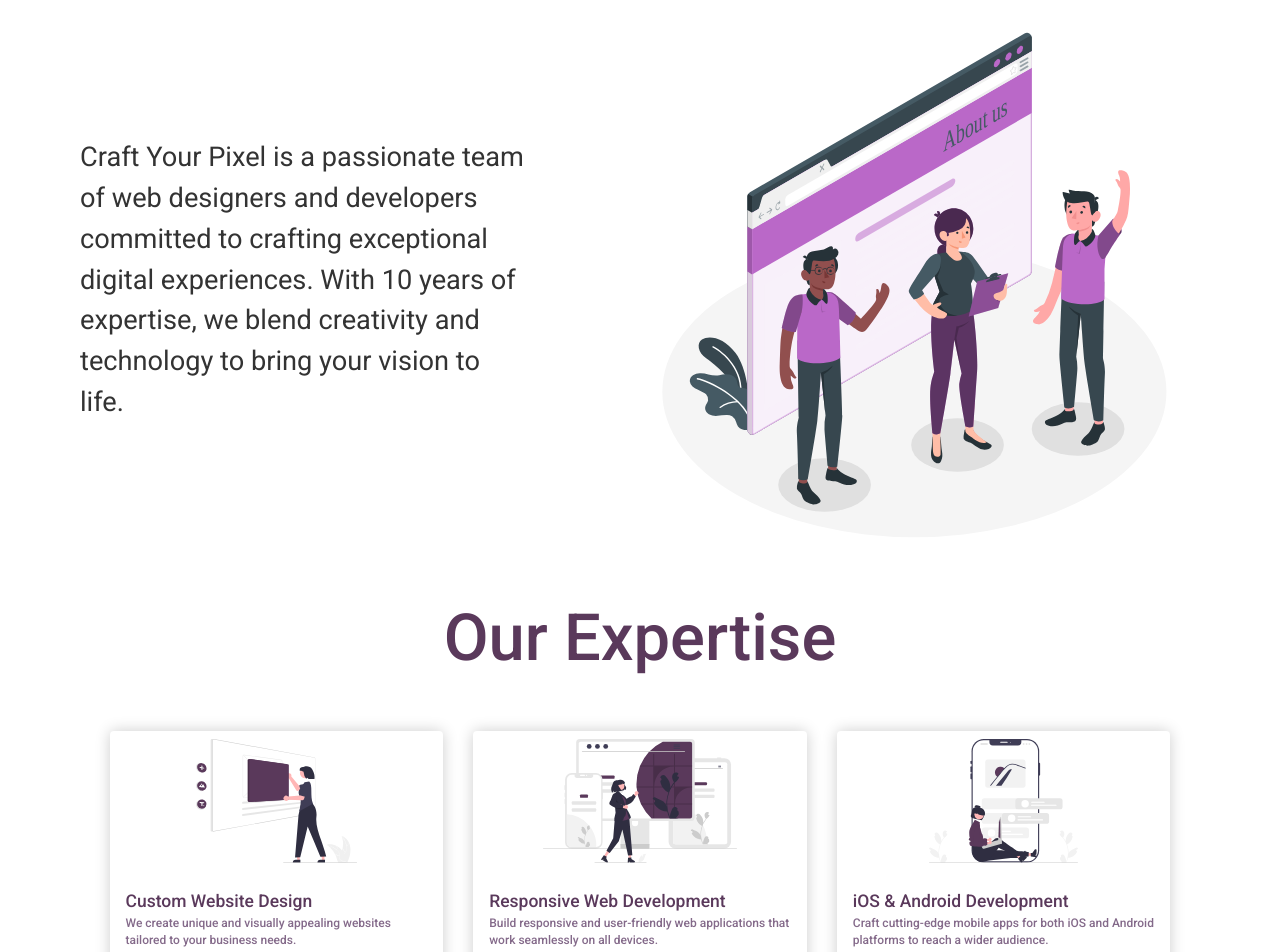
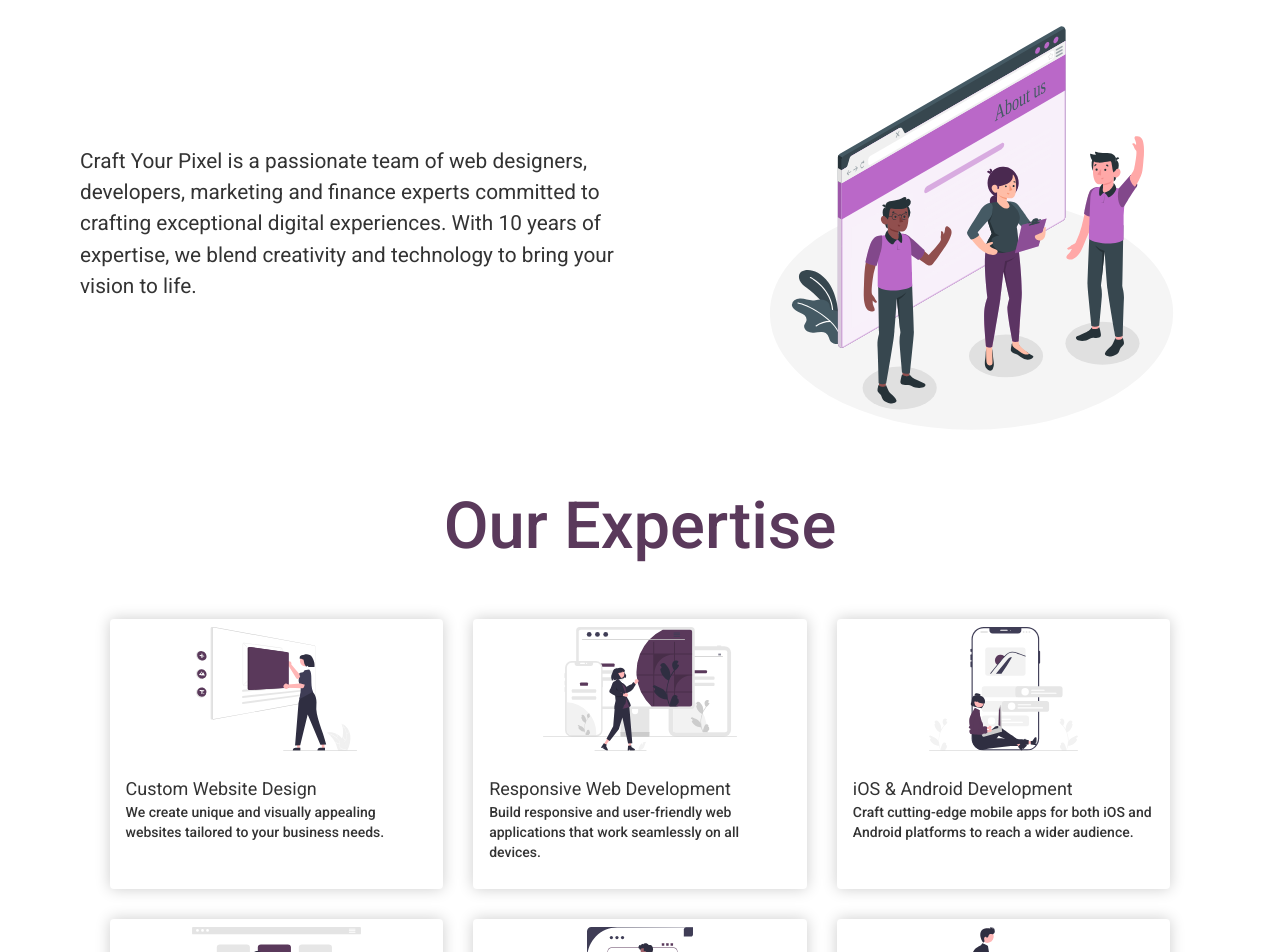
Before and after one commit to marko1996dj/craft-your-pixel-next, a Next.js app: page / in a window 1280 px wide. Shown: the part 940-1892 px from the top of the page. Built offline with nearby package versions, Linux system fonts and the light colour scheme.

Commit message:
small CSS changes

```diff
--- a/src/components/ServiceCard/ServiceCard.tsx
+++ b/src/components/ServiceCard/ServiceCard.tsx
@@ -33,11 +33,15 @@
                     width: 'auto',
                 }}
             />
-            <CardContent>
-                <Typography variant="h6" component="div">
+            <CardContent
+                sx={{
+                    minHeight: '130px',
+                }}
+            >
+                <Typography variant="body1" component="h3" fontSize="18px">
                     {service.title}
                 </Typography>
-                <Typography variant="body2" color="textSecondary" component="p">
+                <Typography variant="body2" component="p" fontSize="14px">
                     {service.description}
                 </Typography>
             </CardContent>
--- a/src/container/About/About.tsx
+++ b/src/container/About/About.tsx
@@ -19,18 +19,15 @@
                 mt={3}
             >
                 <Stack width={{ xs: '100%', md: '50%' }}>
-                    <Typography
-                        variant="body1"
-                        fontSize="1.7rem"
-                        width={{ xs: '100%', md: '80%' }}
-                    >
-                        Craft Your Pixel is a passionate team of web designers
-                        and developers committed to crafting exceptional digital
-                        experiences. With 10 years of expertise, we blend
-                        creativity and technology to bring your vision to life.
+                    <Typography variant="body1" fontSize="1.3rem" width="100%">
+                        Craft Your Pixel is a passionate team of web designers,
+                        developers, marketing and finance experts committed to
+                        crafting exceptional digital experiences. With 10 years
+                        of expertise, we blend creativity and technology to
+                        bring your vision to life.
                     </Typography>
                 </Stack>
-                <Stack width={{ xs: '100%', md: '50%' }}>
+                <Stack width={{ xs: '100%', md: '40%' }}>
                     <AboutUs />
                 </Stack>
             </Stack>
--- a/src/container/Services/Services.tsx
+++ b/src/container/Services/Services.tsx
@@ -14,9 +14,6 @@
  * @returns {JSX.Element} The rendered Services component.
  */
 function Services() {
-    useEffect(() => {
-        console.log(designSvg);
-    });
     const servicesData = [
         {
             title: 'Custom Website Design',
```
